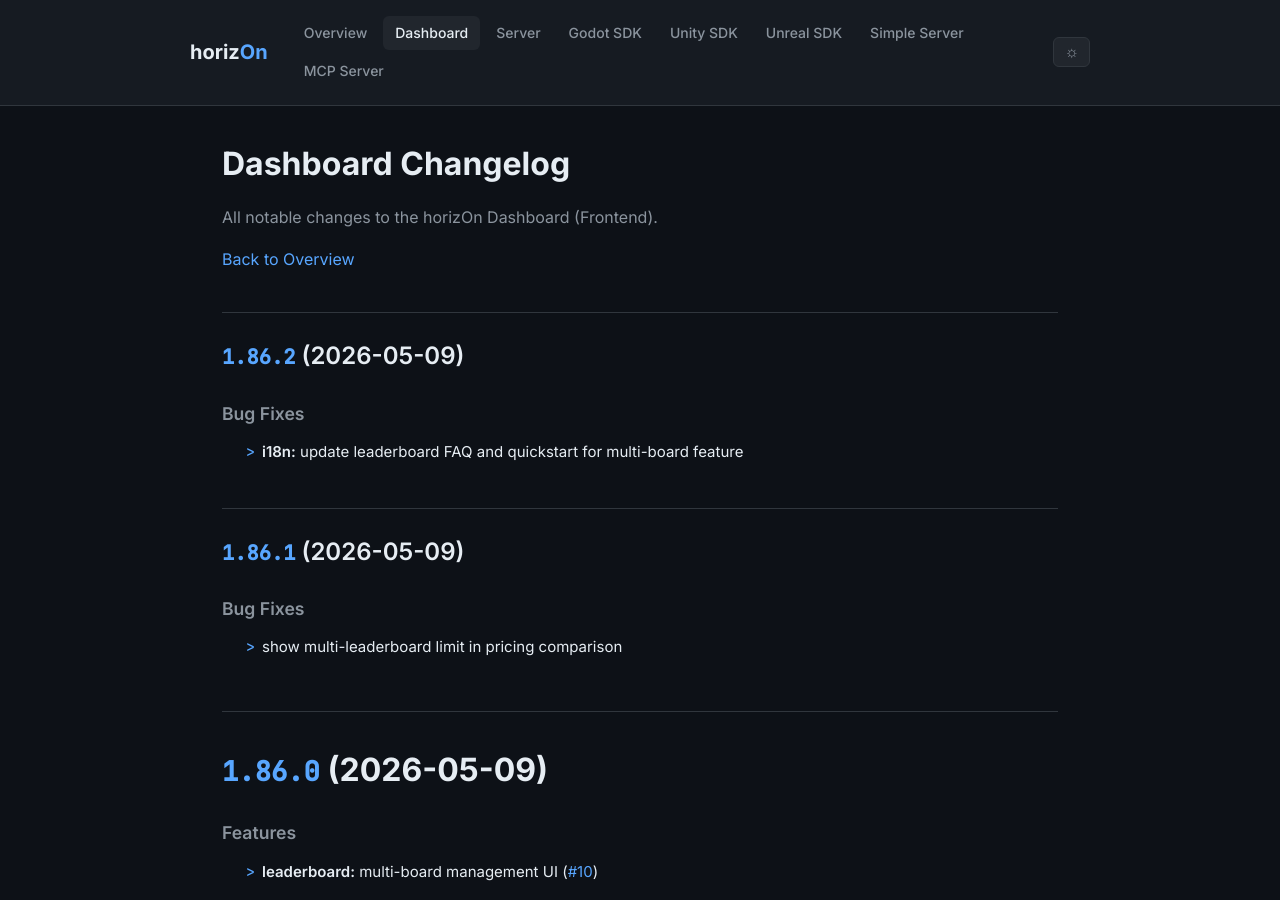
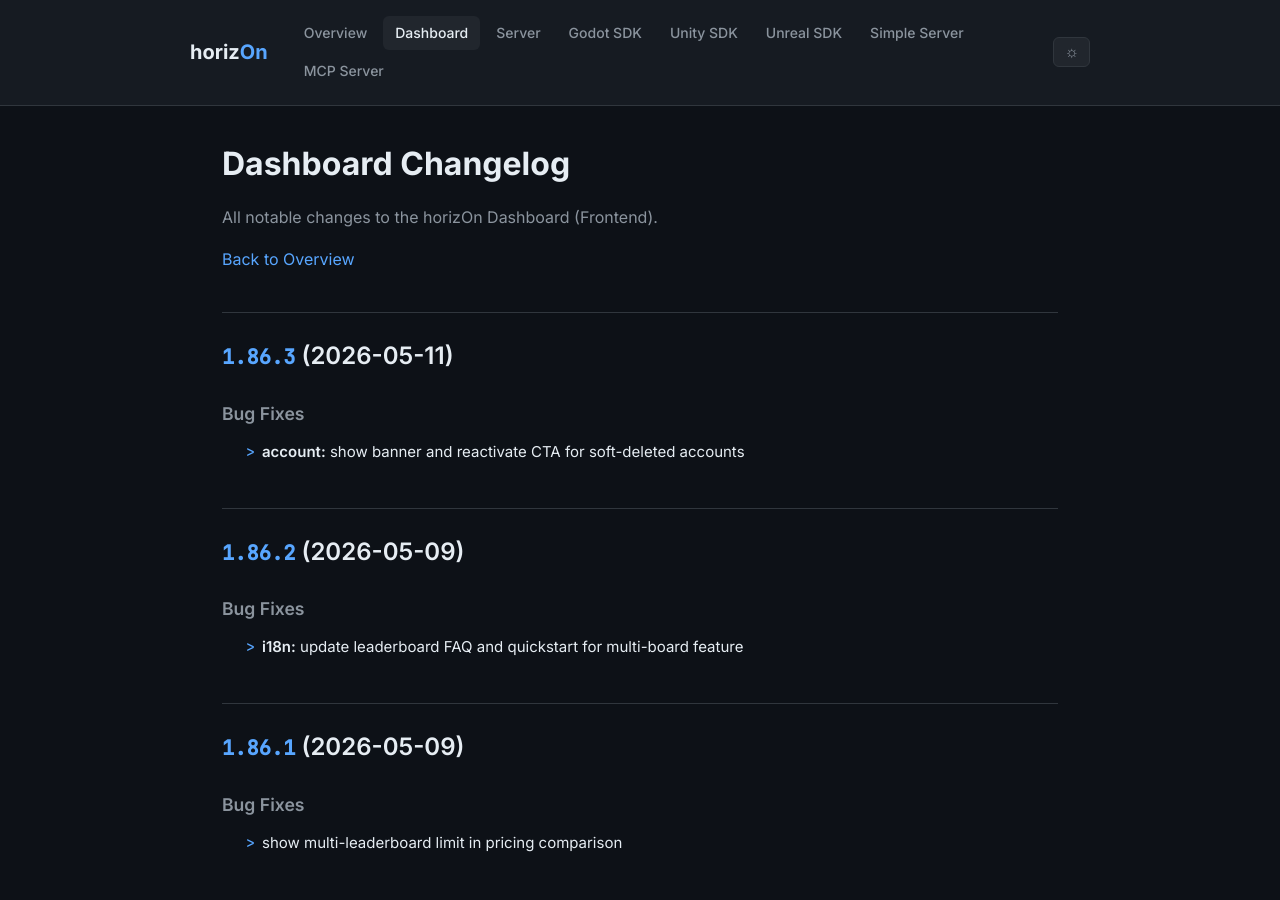
Before and after one commit to ProjectMakersDE/horizOn-Changelog, a Jekyll site: the page built from dashboard-changelog.md, in a window 1280 px wide and 900 px high. Built offline with Jekyll 4.4.1, drawn with Linux system fonts in a browser that asks for light colours.

Commit message:
chore: sync changelogs [skip ci]

```diff
--- a/dashboard-changelog.md
+++ b/dashboard-changelog.md
@@ -8,6 +8,13 @@ title: Dashboard Changelog
 All notable changes to the horizOn Dashboard (Frontend).
 
 [Back to Overview](.)
+
+## [1.86.3](https://github.com/ProjectMakersDE/horizOn-Dashboard/compare/v1.86.2...v1.86.3) (2026-05-11)
+
+
+### Bug Fixes
+
+* **account:** show banner and reactivate CTA for soft-deleted accounts ([28f1c4d](https://github.com/ProjectMakersDE/horizOn-Dashboard/commit/28f1c4d7c92e3018a4c2249692ad6544c3bbc7b0))
 
 ## [1.86.2](https://github.com/ProjectMakersDE/horizOn-Dashboard/compare/v1.86.1...v1.86.2) (2026-05-09)
 
```
Also changed, not shown: index.md (+1 -1 lines).
